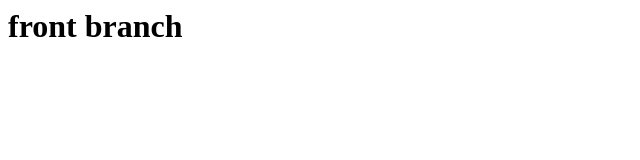
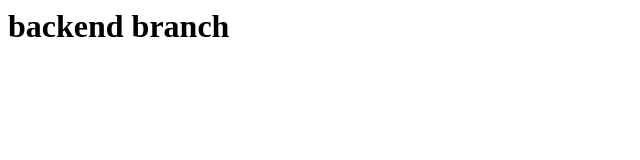
Before and after one commit to thisyourdream/gitpush11, a plain HTML site: page index.html in a window 1280 px wide. Shown: the whole page, without its empty margins (0-640 px from the left). Drawn offline with Linux system fonts and the light colour scheme.

Commit message:
backend start

```diff
--- a/index.html
+++ b/index.html
@@ -1 +1 @@
-<h1>front branch</h1>
+<h1>backend branch</h1>
```
